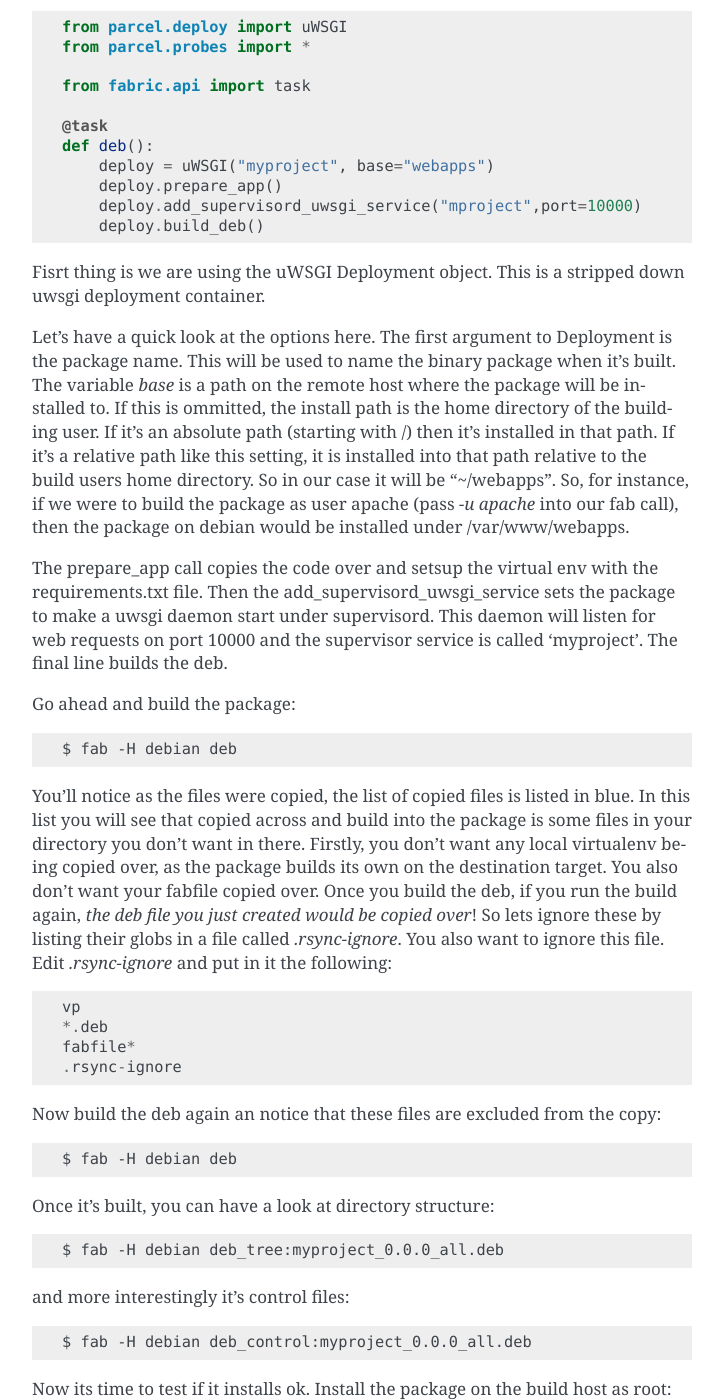
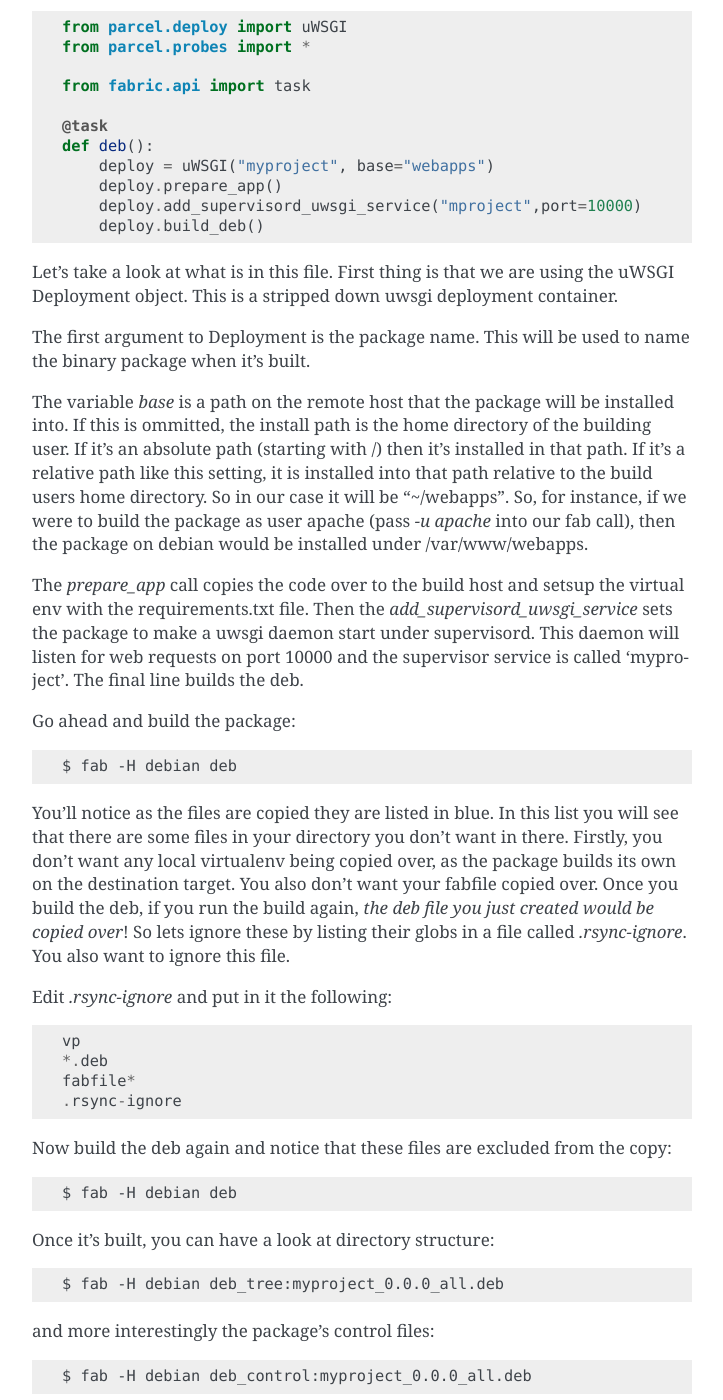
Before and after one commit to phspagiari/parcel, a Sphinx documentation site: the page built from docs/user/tutorial.rst, in a window 1280 px wide and 1400 px high, scrolled down 1009 px. Shown: the whole window, without its empty margins (388-1111 px from the left). Built offline with Sphinx 7.4.7, drawn with Linux system fonts in a browser that asks for light colours; some of the changed text lies outside the part shown.

Commit message:
various minor doc fixes, typos etc

```diff
--- a/docs/introduction.rst
+++ b/docs/introduction.rst
@@ -20,7 +20,7 @@
 you would have two build hosts, one Redhat 64bit and one Debian 32bit. You would then build rpms and debs of your project on
 those respective boxes.
 
-The build hosts are specified to fabric via the -H hosts command. For example the following will build two deb packages for
+The build hosts are specified to Fabric via the -H hosts command. For example the following will build two deb packages for
 the project for two different platforms::
 
     $ fab -H debian32.localdomain,debian64.localdomain deb
--- a/docs/user/tutorial.rst
+++ b/docs/user/tutorial.rst
@@ -51,35 +51,39 @@
         deploy.add_supervisord_uwsgi_service("mproject",port=10000)
         deploy.build_deb()
 
-Fisrt thing is we are using the uWSGI Deployment object. This is a stripped down uwsgi deployment container.
+Let's take a look at what is in this file. First thing is that we are using the uWSGI Deployment object. This is a stripped down uwsgi deployment container.
 
-Let's have a quick look at the options here. The first argument to Deployment is the package name. This will be used to
-name the binary package when it's built. The variable `base` is a path on the remote host where the package will be installed to. If this
+The first argument to Deployment is the package name. This will be used to
+name the binary package when it's built.
+
+The variable `base` is a path on the remote host that the package will be installed into. If this
 is ommitted, the install path is the home directory of the building user. If it's an absolute path (starting with /) then
 it's installed in that path. If it's a relative path like this setting, it is installed into that path relative to the
 build users home directory. So in our case it will be "~/webapps". So, for instance, if we were to build the package as
 user apache (pass `-u apache` into our fab call), then the package on debian would be installed under /var/www/webapps.
 
-The prepare_app call copies the code over and setsup the virtual env with the requirements.txt file. Then the add_supervisord_uwsgi_service
-sets the package to make a uwsgi daemon start under supervisord. This daemon will listen for web requests on port 10000 and the
-supervisor service is called 'myproject'. The final line builds the deb.
+The `prepare_app` call copies the code over to the build host and setsup the virtual env with the requirements.txt file. Then
+the `add_supervisord_uwsgi_service` sets the package to make a uwsgi daemon start under supervisord. This daemon will listen
+for web requests on port 10000 and the supervisor service is called 'myproject'. The final line builds the deb.
 
 Go ahead and build the package::
 
     $ fab -H debian deb
 
-You'll notice as the files were copied, the list of copied files is listed in blue. In this list you will see that copied across
-and build into the package is some files in your directory you don't want in there. Firstly, you don't want any local virtualenv being
+You'll notice as the files are copied they are listed in blue. In this list you will see that
+there are some files in your directory you don't want in there. Firstly, you don't want any local virtualenv being
 copied over, as the package builds its own on the destination target. You also don't want your fabfile copied over. Once you build the
 deb, if you run the build again, `the deb file you just created would be copied over`! So lets ignore these by listing their globs
-in a file called `.rsync-ignore`. You also want to ignore this file. Edit `.rsync-ignore` and put in it the following::
+in a file called `.rsync-ignore`. You also want to ignore this file.
+
+Edit `.rsync-ignore` and put in it the following::
 
     vp
     *.deb
     fabfile*
     .rsync-ignore
 
-Now build the deb again an notice that these files are excluded from the copy::
+Now build the deb again and notice that these files are excluded from the copy::
 
     $ fab -H debian deb
 
@@ -87,13 +91,17 @@
 
     $ fab -H debian deb_tree:myproject_0.0.0_all.deb
 
-and more interestingly it's control files::
+and more interestingly the package's control files::
 
     $ fab -H debian deb_control:myproject_0.0.0_all.deb
 
-Now its time to test if it installs ok. Install the package on the build host as root::
+Now its time to test whether the package will install. Install the package on the build host as root::
 
     $ fab -H debian -u root deb_install:myproject_0.0.0_all.deb
 
+Please note that this install method uses dpkg and therefore requires run dependencies to be installed before calling `deb_install`.
+
 Now point your browser at http://debian:10000/ (where debian is the hostname/ip where you installed the deb package) and you should see
-exactly what you saw from runserver locally. Congratulations! You just packaged and deployed a django application.
+exactly what you saw from runserver locally.
+
+Congratulations! You just packaged and deployed a Django application.
```
Also changed, not shown: other parts of docs/introduction.rst (+1 -1 lines), docs/user/install.rst (+1 -6 lines), docs/user/quickstart.rst (+8 -6 lines).
